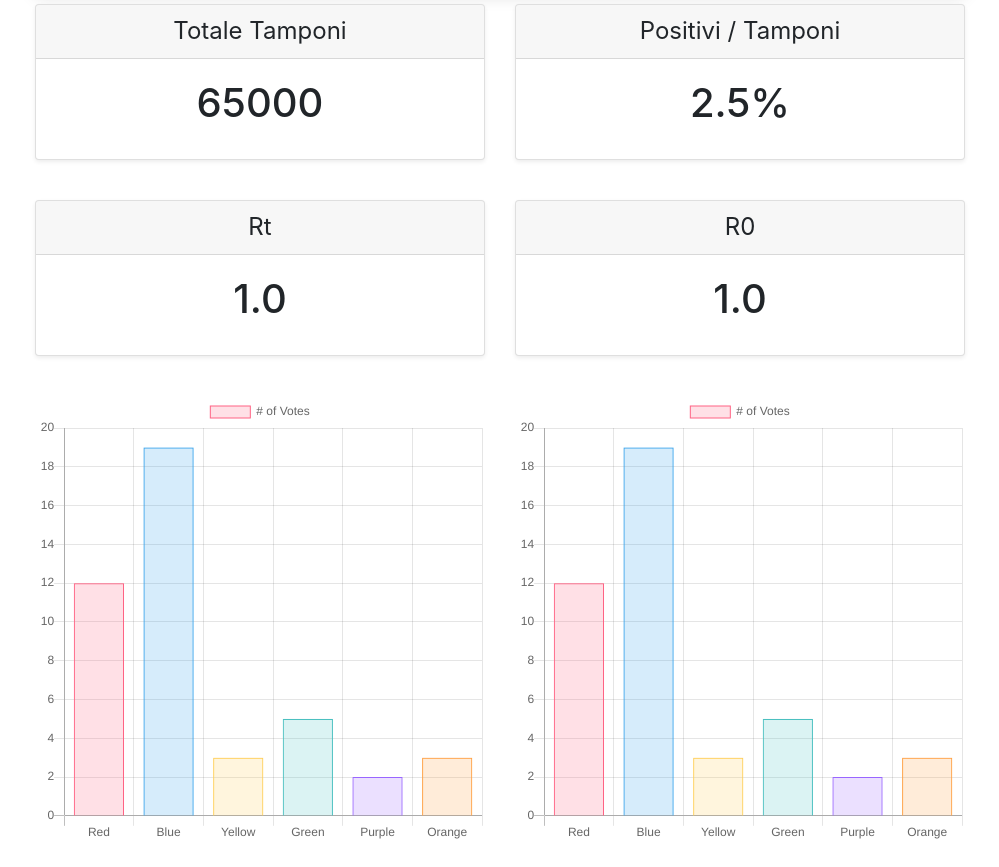
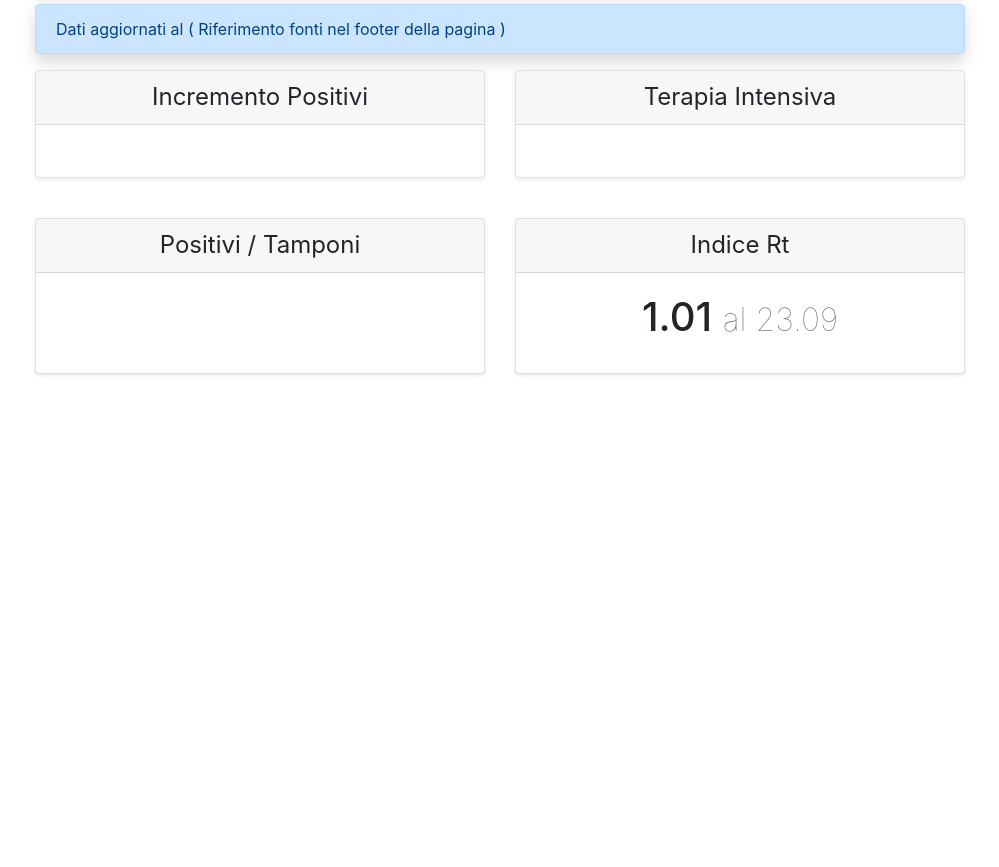
Before and after one commit to Delinet/Covid19-Radar, a plain HTML site: page index.html in a window 1280 px wide. Shown: the part 454-1321 px from the top of the page, without its empty margins (140-1139 px from the left). Drawn offline with nearby package versions, Linux system fonts and the light colour scheme.

Commit message:
Dev Progress

```diff
--- a/website/index.html
+++ b/index.html
@@ -14,19 +14,18 @@
     <link rel="stylesheet" href="https://stackpath.bootstrapcdn.com/bootstrap/4.5.2/css/bootstrap.min.css" integrity="sha384-JcKb8q3iqJ61gNV9KGb8thSsNjpSL0n8PARn9HuZOnIxN0hoP+VmmDGMN5t9UJ0Z" crossorigin="anonymous">
 
     <!-- Favicons -->
-    <link rel="apple-touch-icon" href="/docs/4.5/assets/img/favicons/apple-touch-icon.png" sizes="180x180">
+    <!-- <link rel="apple-touch-icon" href="/docs/4.5/assets/img/favicons/apple-touch-icon.png" sizes="180x180">
     <link rel="icon" href="/docs/4.5/assets/img/favicons/favicon-32x32.png" sizes="32x32" type="image/png">
     <link rel="icon" href="/docs/4.5/assets/img/favicons/favicon-16x16.png" sizes="16x16" type="image/png">
     <link rel="manifest" href="/docs/4.5/assets/img/favicons/manifest.json">
     <link rel="mask-icon" href="/docs/4.5/assets/img/favicons/safari-pinned-tab.svg" color="#563d7c">
     <link rel="icon" href="/docs/4.5/assets/img/favicons/favicon.ico">
     <meta name="msapplication-config" content="/docs/4.5/assets/img/favicons/browserconfig.xml">
-    <meta name="theme-color" content="#563d7c">
+    <meta name="theme-color" content="#563d7c"> -->
 
     <link rel="stylesheet" href="https://cdnjs.cloudflare.com/ajax/libs/Chart.js/2.9.3/Chart.min.css" integrity="sha512-/zs32ZEJh+/EO2N1b0PEdoA10JkdC3zJ8L5FTiQu82LR9S/rOQNfQN7U59U9BC12swNeRAz3HSzIL2vpp4fv3w==" crossorigin="anonymous" />
     <script src="https://cdnjs.cloudflare.com/ajax/libs/Chart.js/2.9.3/Chart.min.js" integrity="sha512-s+xg36jbIujB2S2VKfpGmlC3T5V2TF3lY48DX7u2r9XzGzgPsa6wTpOQA7J9iffvdeBN0q9tKzRxVxw1JviZPg==" crossorigin="anonymous"></script>
     <script src="https://cdnjs.cloudflare.com/ajax/libs/Chart.js/2.9.3/Chart.bundle.min.js" integrity="sha512-vBmx0N/uQOXznm/Nbkp7h0P1RfLSj0HQrFSzV8m7rOGyj30fYAOKHYvCNez+yM8IrfnW0TCodDEjRqf6fodf/Q==" crossorigin="anonymous"></script>
-
 
     <!-- Vue3 CDN -->
     <script src="https://unpkg.com/vue@next"></script>
@@ -48,12 +47,12 @@
       }
     </style>
     <!-- Custom styles for this template -->
-    <link href="baseStyle.css" rel="stylesheet">
+    <link href="./website/baseStyle.css" rel="stylesheet">
   </head>
     <body>
-
+    <div id="app"> <!-- App -->
         <div class="d-flex flex-column flex-md-row align-items-center p-3 px-md-4 mb-3 bg-white border-bottom shadow-sm">
-            <h3 class="my-0 mr-md-auto font-weight-normal"><span class="m-2"><img src="images/coronavirus64.png"></span>Covid-19 Radar</h3>
+            <h3 class="my-0 mr-md-auto font-weight-normal"><span class="m-2"><img src="./website/images/coronavirus64.png"></span>Covid-19 Radar</h3>
                 <nav class="my-2 my-md-0 mr-md-3">
                     <a class="p-2 text-dark" href="#"></a>
                 </nav>
@@ -72,7 +71,7 @@
                 <div class="row">
                     <div class="col p-3">
                         <div class="media">
-                            <img src="images/medical-mask64.png" class="mr-3" alt="...">
+                            <img src="./website/images/medical-mask64.png" class="mr-3" alt="...">
                             <div class="media-body">
                               <h5 class="mt-0">Usa sempre la mascherina</h5>
                             </div>
@@ -80,7 +79,7 @@
                     </div>
                     <div class="col p-3">
                         <div class="media">
-                            <img src="images/disinfectant64.png" class="mr-3" alt="...">
+                            <img src="./website/images/disinfectant64.png" class="mr-3" alt="...">
                             <div class="media-body">
                               <h5 class="mt-0">Lava e disinfetta spesso le mani</h5>
                             </div>
@@ -88,13 +87,17 @@
                     </div>
                     <div class="col p-3">
                         <div class="media">
-                            <img src="images/social-distancing64.png" class="mr-3" alt="...">
+                            <img src="./website/images/social-distancing64.png" class="mr-3" alt="...">
                             <div class="media-body">
                               <h5 class="mt-0">Rispetta il distanziamento sociale</h5>
                             </div>
                         </div>
                     </div>
                 </div>
+            </div>
+
+            <div class="alert alert-primary shadow rounded" role="alert">
+                    Dati aggiornati al {{dailyDate}} ( Riferimento fonti nel footer della pagina )
             </div>
 
             <div class="card-deck mb-3 text-center">
@@ -115,36 +118,36 @@
                 </div> -->
                 <div class="card mb-4 shadow-sm">
                     <div class="card-header">
-                        <h4 class="my-0 font-weight-normal">Totale Tamponi</h4>
+                        <h4 class="my-0 font-weight-normal">Incremento Positivi</h4>
                     </div>
                     <div class="card-body">
-                        <h1 class="card-title pricing-card-title">65000</h1>
+                        <h1 class="card-title pricing-card-title">{{incrementoPositivi}}</h1>
                     </div>
                 </div>
                 <div class="card mb-4 shadow-sm">
                     <div class="card-header">
-                        <h4 class="my-0 font-weight-normal">Positivi / Tamponi</h4>
+                        <h4 class="my-0 font-weight-normal">Terapia Intensiva</h4>
                     </div>
                     <div class="card-body">
-                        <h1 class="card-title pricing-card-title">2.5%</h1>
+                        <h1 class="card-title pricing-card-title">{{terapiaIntensiva}}</h1>
                     </div>
                 </div>
             </div>
             <div class="card-deck mb-3 text-center">
                 <div class="card mb-4 shadow-sm">
                     <div class="card-header">
-                        <h4 class="my-0 font-weight-normal">Rt</h4>
+                        <h4 class="my-0 font-weight-normal">Positivi / Tamponi</h4>
                     </div>
                     <div class="card-body">
-                        <h1 class="card-title pricing-card-title">1.0</h1>
+                        <h1 class="card-title pricing-card-title">{{percentualePositiviTamponi}}</h1>
                     </div>
                 </div>
                 <div class="card mb-4 shadow-sm">
                     <div class="card-header">
-                        <h4 class="my-0 font-weight-normal">R0</h4>
+                        <h4 class="my-0 font-weight-normal">Indice Rt</h4>
                     </div>
                     <div class="card-body">
-                        <h1 class="card-title pricing-card-title">1.0</h1>
+                        <h1 class="card-title pricing-card-title">1.01 <small class="text-muted font-weight-lighter">al 23.09</small></h1>
                     </div>
                 </div>
             </div>
@@ -157,83 +160,6 @@
                     <canvas id="myChart2" width="400" height="400"></canvas>
                 </div>
             </div>
-
-<script>
-var ctx = document.getElementById('myChart');
-var myChart = new Chart(ctx, {
-    type: 'bar',
-    data: {
-        labels: ['Red', 'Blue', 'Yellow', 'Green', 'Purple', 'Orange'],
-        datasets: [{
-            label: '# of Votes',
-            data: [12, 19, 3, 5, 2, 3],
-            backgroundColor: [
-                'rgba(255, 99, 132, 0.2)',
-                'rgba(54, 162, 235, 0.2)',
-                'rgba(255, 206, 86, 0.2)',
-                'rgba(75, 192, 192, 0.2)',
-                'rgba(153, 102, 255, 0.2)',
-                'rgba(255, 159, 64, 0.2)'
-            ],
-            borderColor: [
-                'rgba(255, 99, 132, 1)',
-                'rgba(54, 162, 235, 1)',
-                'rgba(255, 206, 86, 1)',
-                'rgba(75, 192, 192, 1)',
-                'rgba(153, 102, 255, 1)',
-                'rgba(255, 159, 64, 1)'
-            ],
-            borderWidth: 1
-        }]
-    },
-    options: {
-        scales: {
-            yAxes: [{
-                ticks: {
-                    beginAtZero: true
-                }
-            }]
-        }
-    }
-});
-var ctx2 = document.getElementById('myChart2');
-var myChart = new Chart(ctx2, {
-    type: 'bar',
-    data: {
-        labels: ['Red', 'Blue', 'Yellow', 'Green', 'Purple', 'Orange'],
-        datasets: [{
-            label: '# of Votes',
-            data: [12, 19, 3, 5, 2, 3],
-            backgroundColor: [
-                'rgba(255, 99, 132, 0.2)',
-                'rgba(54, 162, 235, 0.2)',
-                'rgba(255, 206, 86, 0.2)',
-                'rgba(75, 192, 192, 0.2)',
-                'rgba(153, 102, 255, 0.2)',
-                'rgba(255, 159, 64, 0.2)'
-            ],
-            borderColor: [
-                'rgba(255, 99, 132, 1)',
-                'rgba(54, 162, 235, 1)',
-                'rgba(255, 206, 86, 1)',
-                'rgba(75, 192, 192, 1)',
-                'rgba(153, 102, 255, 1)',
-                'rgba(255, 159, 64, 1)'
-            ],
-            borderWidth: 1
-        }]
-    },
-    options: {
-        scales: {
-            yAxes: [{
-                ticks: {
-                    beginAtZero: true
-                }
-            }]
-        }
-    }
-});
-</script>
 
             <footer class="pt-4 my-md-5 pt-md-5 border-top">
                 <div class="row">
@@ -262,14 +188,18 @@ var myChart = new Chart(ctx2, {
                         <li><a class="text-muted" href="http://www.salute.gov.it/portale/nuovocoronavirus/dettaglioContenutiNuovoCoronavirus.jsp?lingua=italiano&id=5351&area=nuovoCoronavirus&menu=vuoto&gclid=CjwKCAjwq_D7BRADEiwAVMDdHoQ4_c-hxcieW1dLcQLy6k4tIw5rt37Xvc2IHyj70HTYPIatDZ65SxoCx64QAvD_BwE">Ministero della Salute - Situazione in Italia Covid-19</a></li>
                         <li><a class="text-muted" href="https://www.iss.it/primo-piano/-/asset_publisher/o4oGR9qmvUz9/content/id/5477037">ISS - FAQ sul calcolo indice Rt</a></li>
                         <li><a class="text-muted" href="http://www.protezionecivile.gov.it/attivita-rischi/rischio-sanitario/emergenze/coronavirus">Protezione Civile - Emergenza Coronavirus</a></li>
+                        <li><a class="text-muted" href="https://github.com/pcm-dpc/COVID-19">Protezione Civile - Covid-19 Open Data</a></li>
                         </ul>
                     </div>
                 </div>
             </footer>
 
-            <!-- <div>Icons made by <a href="https://www.flaticon.com/authors/mangsaabguru" title="mangsaabguru">mangsaabguru</a> from <a href="https://www.flaticon.com/" title="Flaticon">www.flaticon.com</a></div>
-            <div>Icons made by <a href="https://www.flaticon.com/authors/icongeek26" title="Icongeek26">Icongeek26</a> from <a href="https://www.flaticon.com/" title="Flaticon"> www.flaticon.com</a></div>
-            <div>Icons made by <a href="https://www.flaticon.com/authors/freepik" title="Freepik">Freepik</a> from <a href="https://www.flaticon.com/" title="Flaticon"> www.flaticon.com</a></div> -->
         </div>
+    </div> <!-- App -->
+
+    <!-- Vue: import controllers -->
+    <script src="./website/controllers/app-controller.js"></script>
+    <script src="./website/app.js"></script>
+
     </body>
 </html>
--- /dev/null
+++ b/website/app.js
@@ -0,0 +1,2 @@
+// app main mount
+const mountedApp = App.mount('#app');
--- a/website/controllers/app-controller.js
+++ b/website/controllers/app-controller.js
@@ -4359,16 +4359,15 @@ const datasourceURI = "../dataSourceLatest.json";
 
 let App={};
 const init = function(){
-    prepareData();
-    console.log(dataToBind);
+    //prepareData();
     App = Vue.createApp({
         data() {
             return {
-                dailyDate:dataToBind.dailyDate,
-                incrementoPositivi:dataToBind.incrementoPositivi,
-                terapiaIntensiva:dataToBind.terapiaIntensiva,
-                iconTerapiaIntensiva:dataToBind.iconTerapiaIntensiva,
-                percentualePositiviTamponi:dataToBind.percentualePositiviTamponi
+                // dailyDate:dataToBind.dailyDate,
+                // incrementoPositivi:dataToBind.incrementoPositivi,
+                // terapiaIntensiva:dataToBind.terapiaIntensiva,
+                // iconTerapiaIntensiva:dataToBind.iconTerapiaIntensiva,
+                // percentualePositiviTamponi:dataToBind.percentualePositiviTamponi
             }
         }
     }); // App Object
```
Also changed, not shown: website/data.json (deleted, +0 -14 lines), website/dataSourceLatest.json (added, +19 -0 lines).
